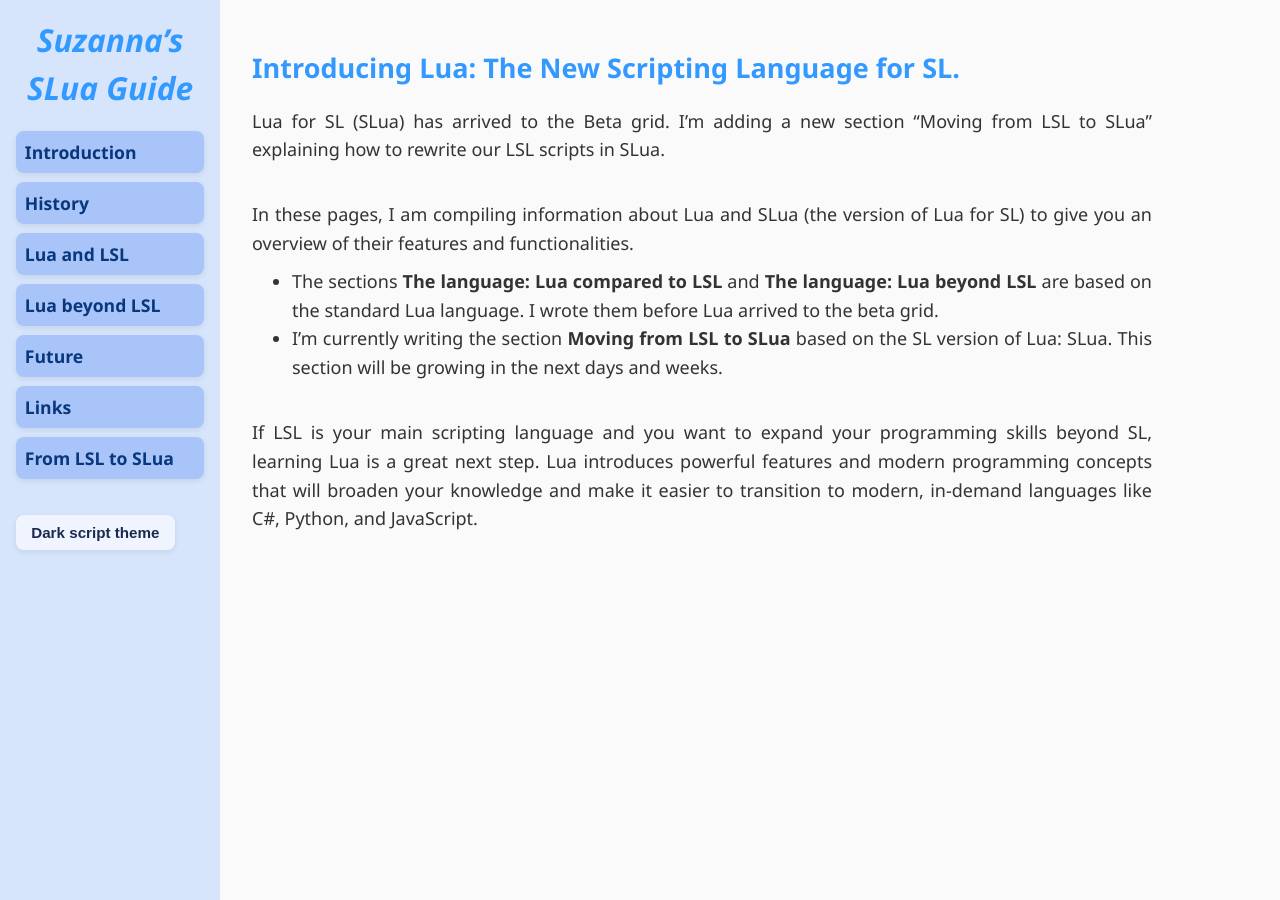
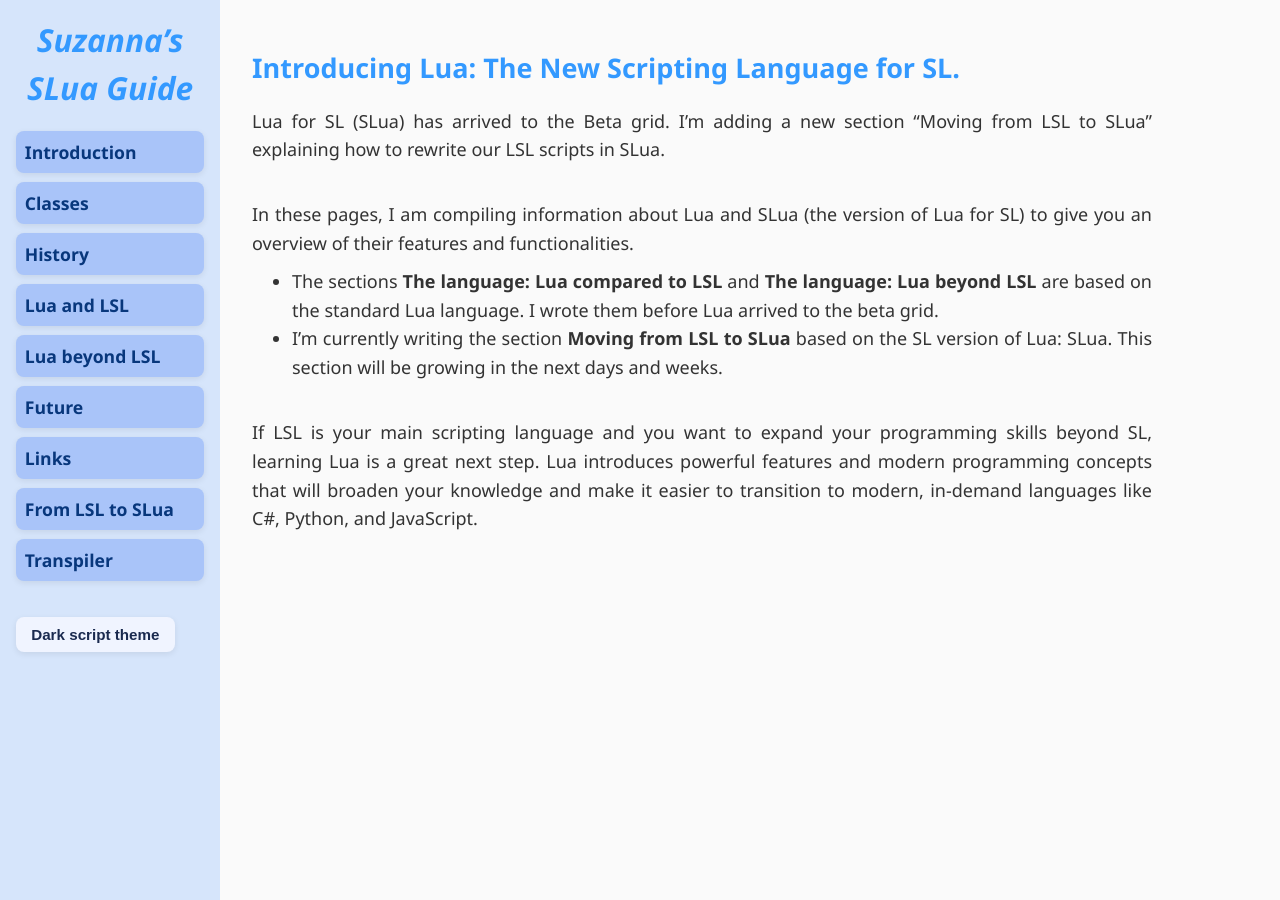
Before and after one commit to Suzanna-Linn/slua, a Jekyll site: the page built from docs/index.md, in a window 1280 px wide. Built offline with Jekyll 4.4.1, drawn with Linux system fonts in a browser that asks for light colours; nearby versions of some CDN libraries; comment, search, counter and statistics services are not loaded.

Commit message:
Update sidebar.html

```diff
--- a/docs/_includes/sidebar.html
+++ b/docs/_includes/sidebar.html
@@ -2,6 +2,7 @@
   <div class="title">Suzanna’s SLua Guide</div>
   <ul>
     <li><a href="/slua/" class="page-link">Introduction</a></li>
+    <li><a href="/slua/classes" class="page-link">Classes</a></li>
     <li><a href="/slua/history" class="page-link">History</a></li>
     <li><a href="/slua/language1" class="page-link">Lua and LSL</a></li>
     <li><a href="/slua/language2" class="page-link">Lua beyond LSL</a></li>
@@ -24,6 +25,7 @@
         <li><a href="/slua/moving-lists" class="page-link">Lists</a></li>
       </ul>
     </li>
+    <li><a href="/slua/transpiler" class="page-link">Transpiler</a></li>
   </ul>
   <br>
   <button id="theme-toggle" class="theme-toggle">Dark script theme</button>
```
